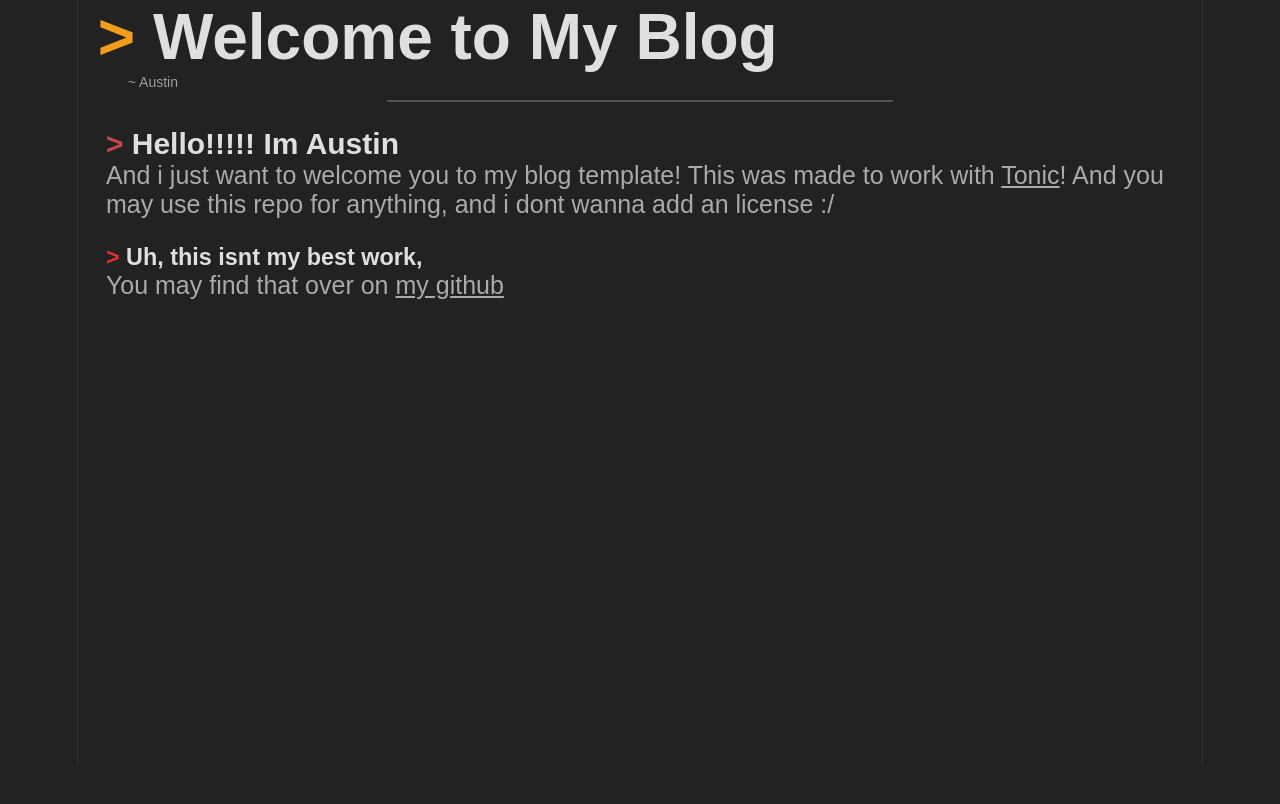
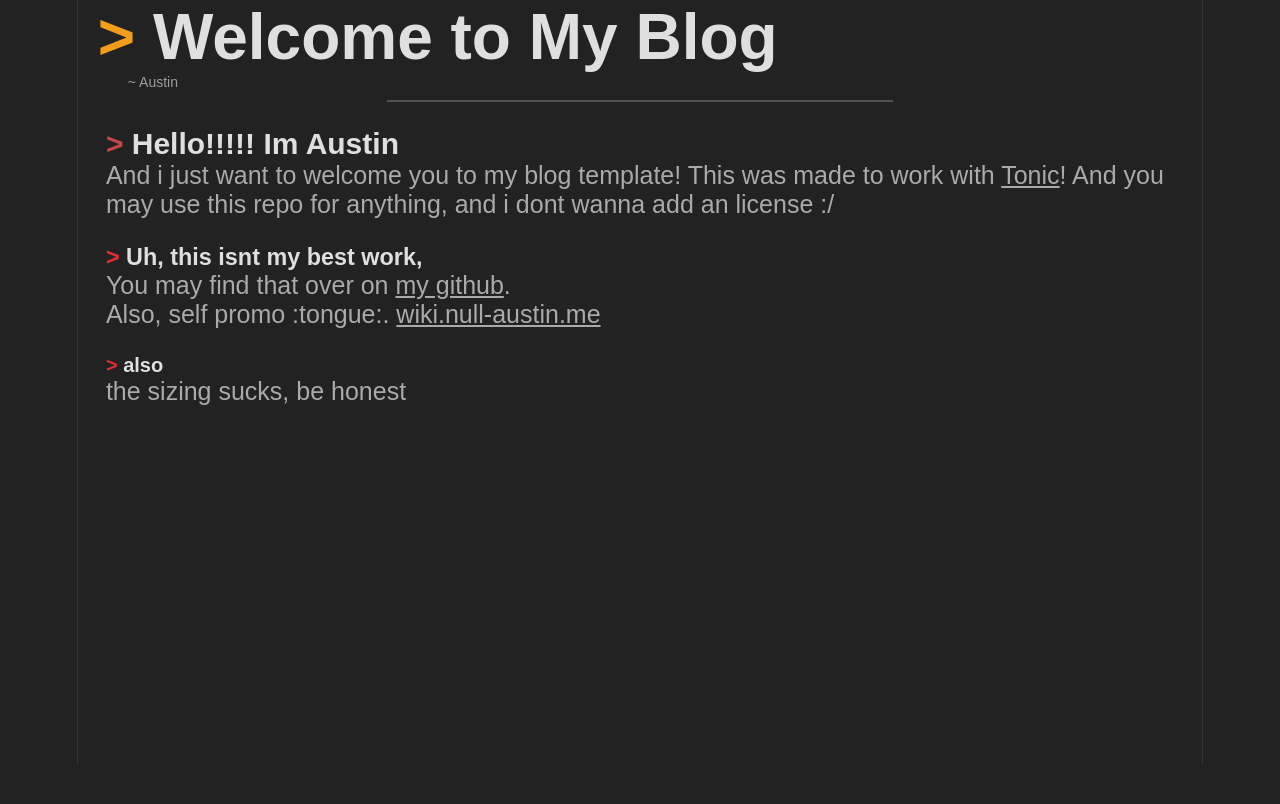
Before and after one commit to Null-Austin/Tonic-Project, a Jekyll site: the page built from index.md, in a window 1280 px wide. Shown: the top 804 px of the page. Built offline with Jekyll 4.4.1, drawn with Linux system fonts in a browser that asks for light colours.

Commit message:
fix: correct punctuation and enhance self-promotion section in blog

```diff
--- a/index.md
+++ b/index.md
@@ -10,4 +10,9 @@ This was made to work with [Tonic](https://tonic.hackclub.com/)!
 And you may use this repo for anything, and i dont wanna add an license :/
 
 ### Uh, this isnt my best work,
-You may find that over on [my github](github.com/null-austin)
+You may find that over on [my github](github.com/null-austin).
+
+Also, self promo :tongue:. [wiki.null-austin.me](wiki.null-austin.me)
+
+#### also
+the sizing sucks, be honest
```
